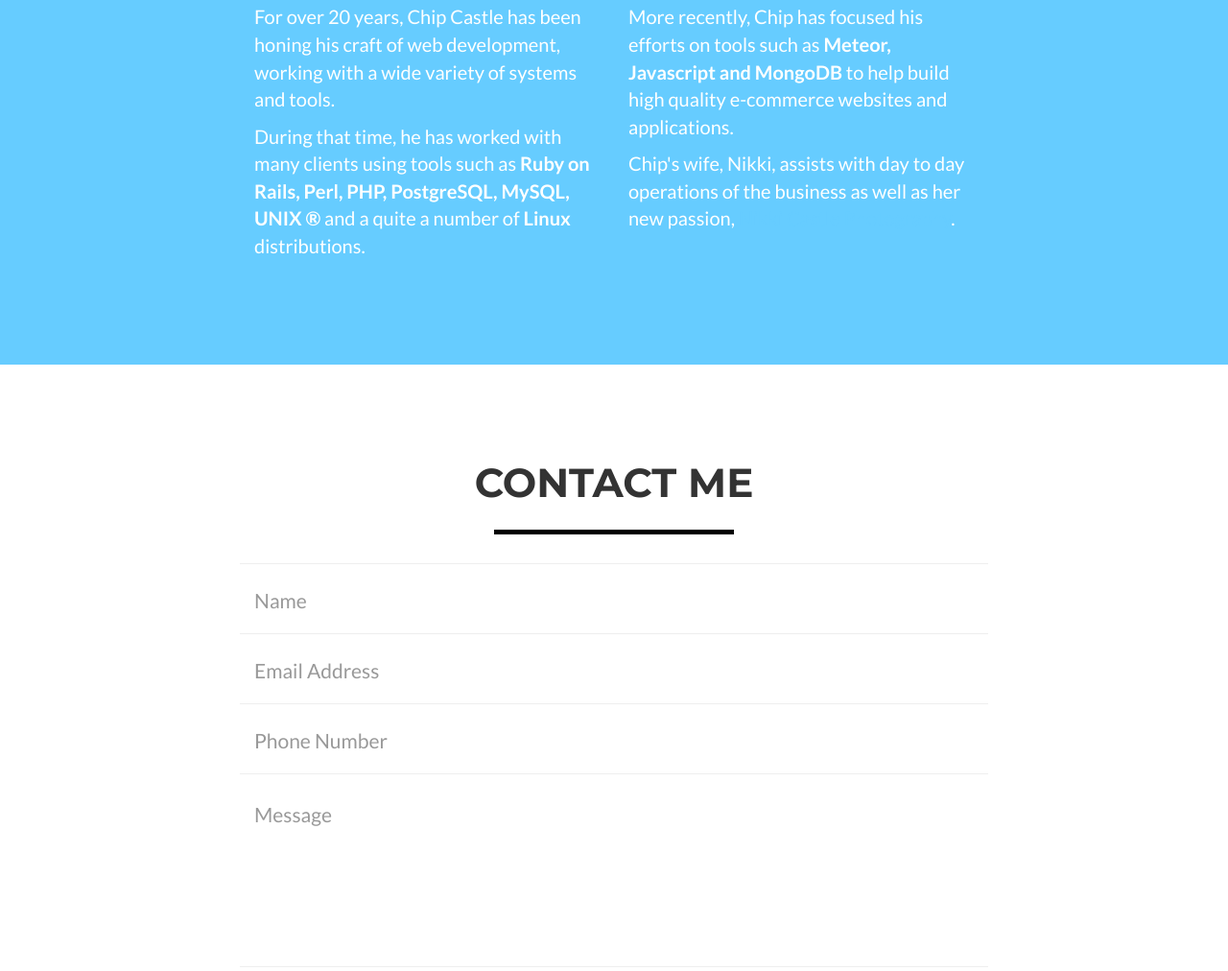
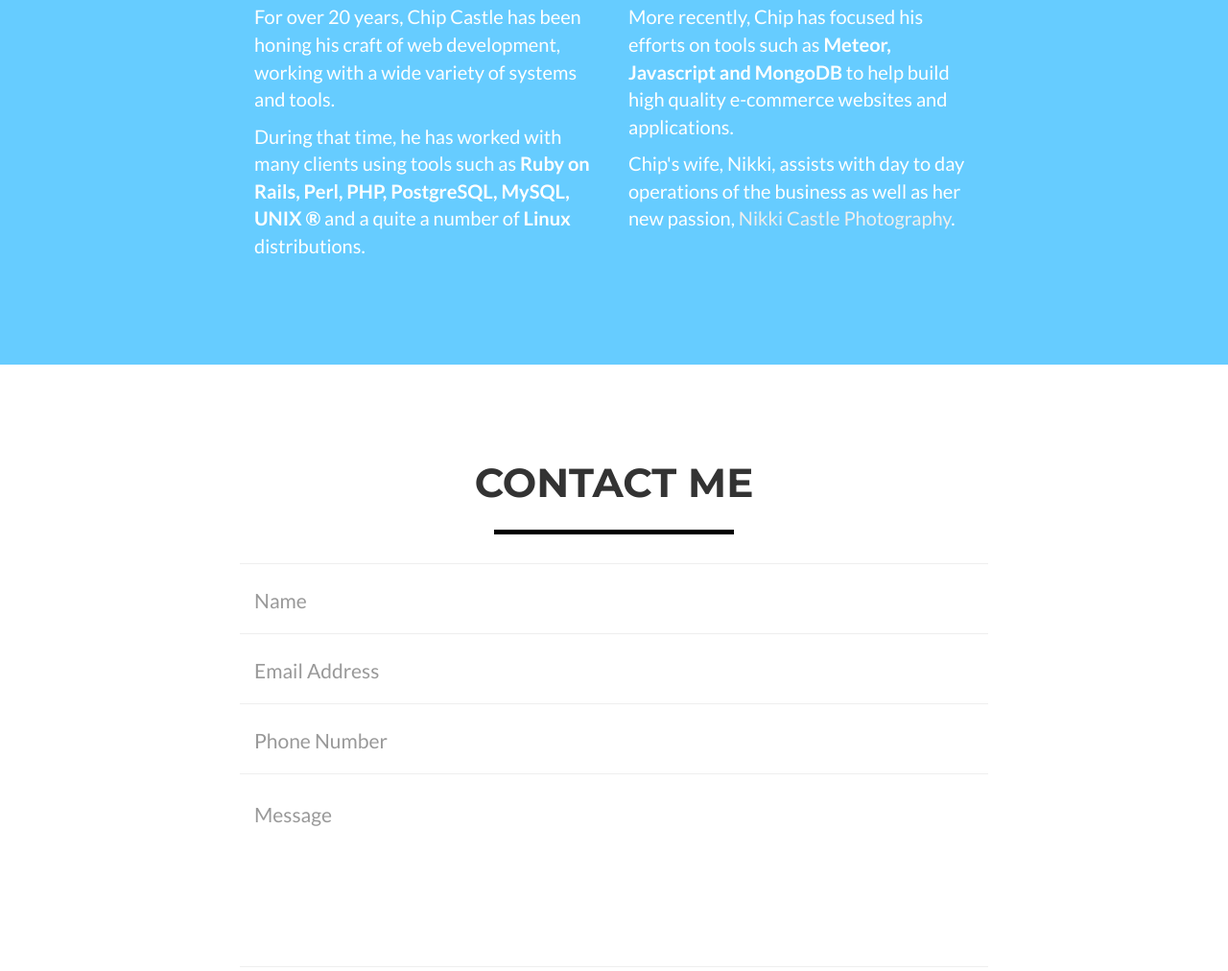
Before and after one commit to chip/chipcastle.com, a website: page index.html in a window 1280 px wide. Shown: the part 1950-2962 px from the top of the page at 96% size. Drawn offline with nearby package versions, Linux system fonts and the light colour scheme.

Commit message:
Add nikki-link style

```diff
--- a/less/freelancer.less
+++ b/less/freelancer.less
@@ -474,3 +474,6 @@ footer {
     	display: none;
     }
 }
+a.nikki-link {
+	color: @gray-lighter;
+}
```
Also changed, not shown: css/freelancer.css, css/freelancer.min.css.
